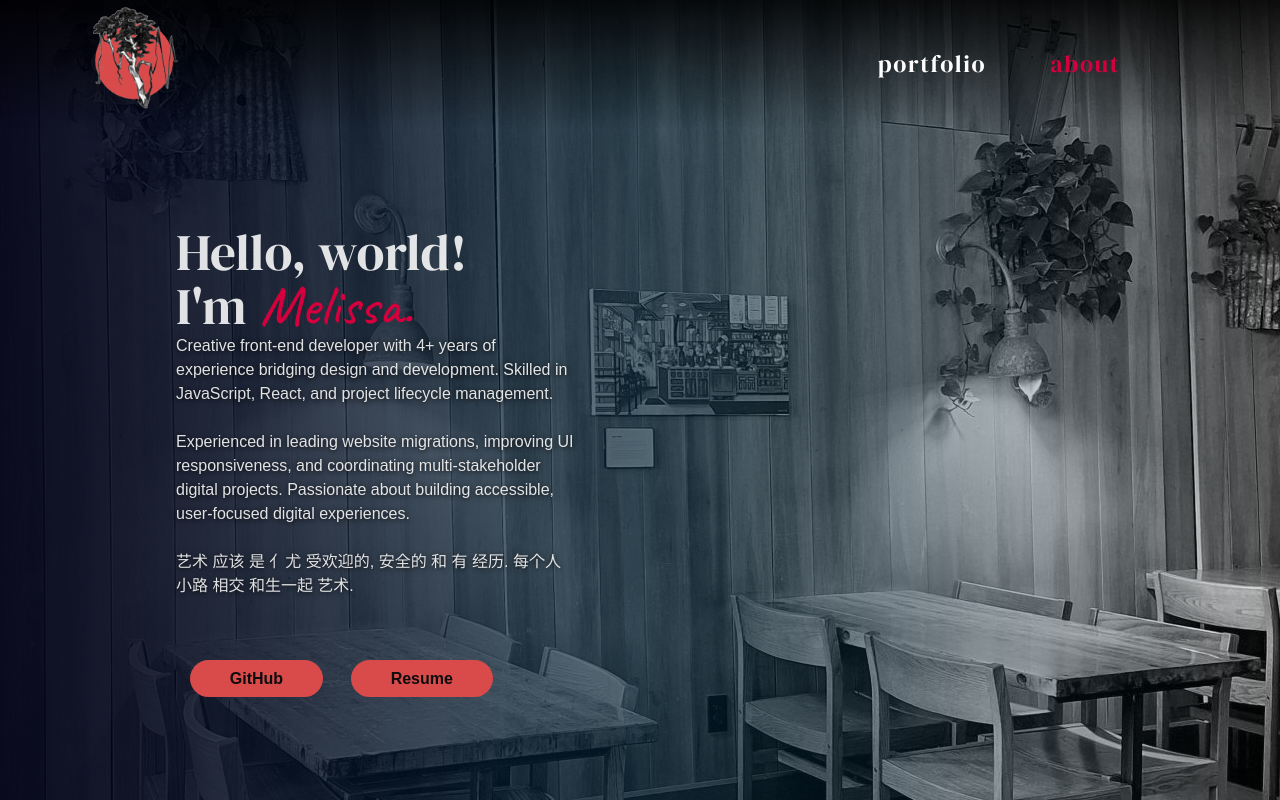
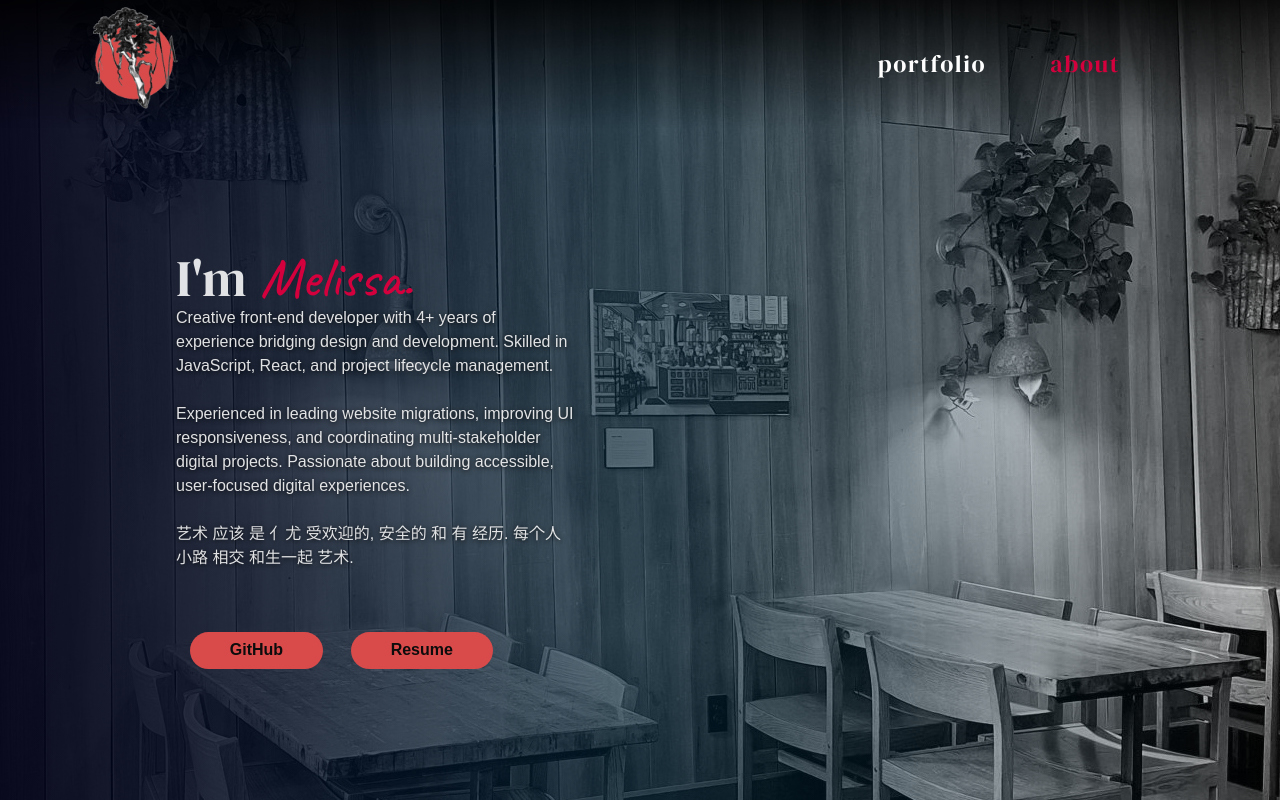
Before and after one commit to MMisionNYC/mmision, a React (Vite) app: page /about in a window 1280 px wide. Built offline with nearby package versions, Linux system fonts and the light colour scheme.

Commit message:
Update About.jsx

```diff
--- a/src/pages/About.jsx
+++ b/src/pages/About.jsx
@@ -17,7 +17,7 @@ export default function About() {
 			<div className={styles.aboutContainer}>
 				<section>
 						<h1>
-							Hello, world!<br></br> I&apos;m
+							I&apos;m
 							<span className={styles.aboutPageh1Color}> Melissa.</span>
 						</h1>
 						<p>
```
